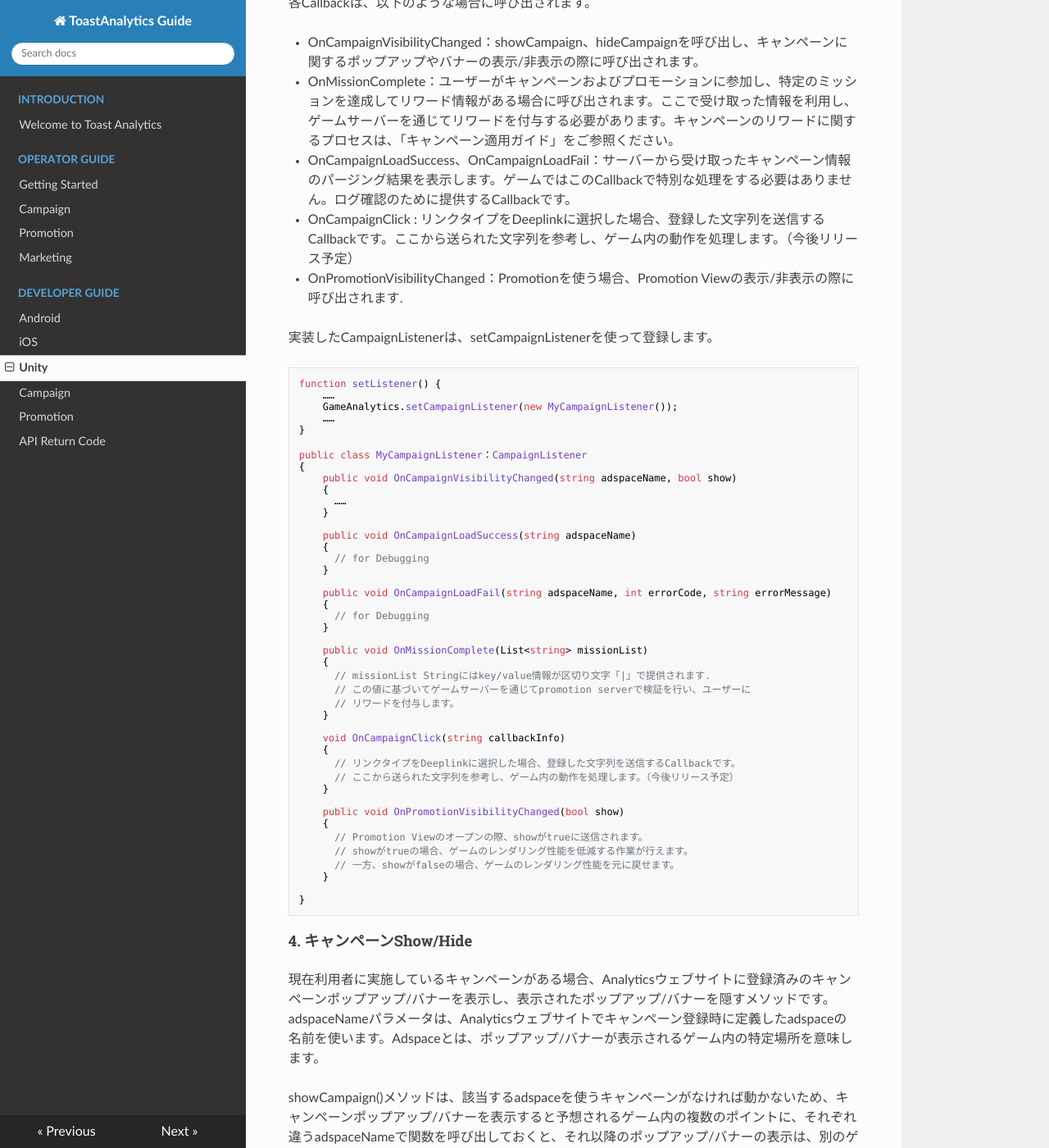
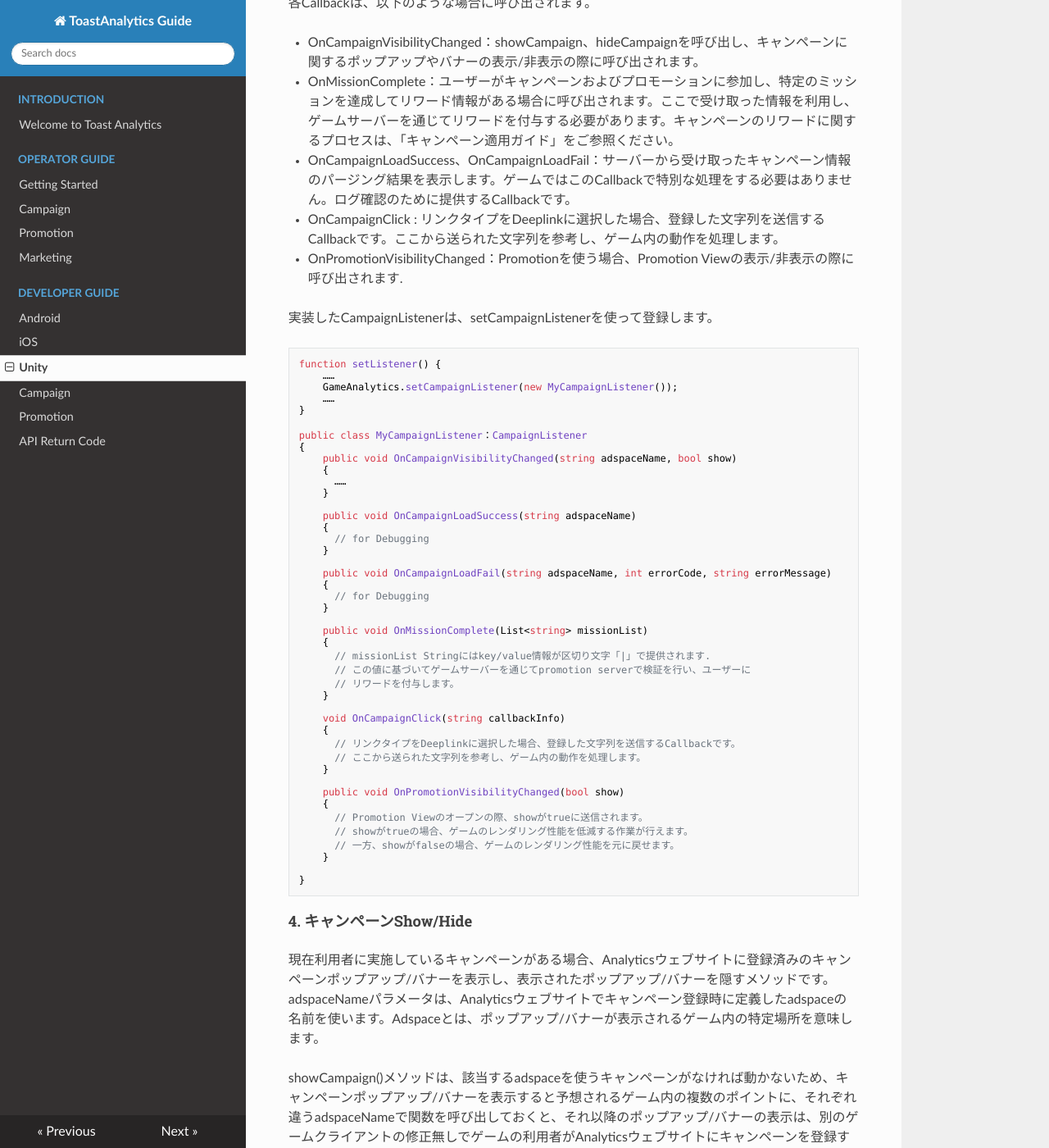
Before and after one commit to ToastAnalytics/ToastAnalytics_JA, an MkDocs documentation site: the page built from docs/Developer/6. Unity Developer Guide.md, in a window 1280 px wide and 1400 px high, scrolled down 9250 px. Shown: the whole window at 82% size. Built offline with MkDocs 1.6.1, drawn with Linux system fonts in a browser that asks for light colours; nearby versions of some CDN libraries; old or Windows-style settings are respelled for this version of MkDocs.

Commit message:
Update 6. Unity Developer Guide.md

```diff
--- a/docs/Developer/6. Unity Developer Guide.md
+++ b/docs/Developer/6. Unity Developer Guide.md
@@ -281,7 +281,7 @@ public interface CampaignListener {
 - OnCampaignVisibilityChanged：showCampaign、hideCampaignを呼び出し、キャンペーンに関するポップアップやバナーの表示/非表示の際に呼び出されます。
 - OnMissionComplete：ユーザーがキャンペーンおよびプロモーションに参加し、特定のミッションを達成してリワード情報がある場合に呼び出されます。ここで受け取った情報を利用し、ゲームサーバーを通じてリワードを付与する必要があります。キャンペーンのリワードに関するプロセスは、「キャンペーン適用ガイド」をご参照ください。
 - OnCampaignLoadSuccess、OnCampaignLoadFail：サーバーから受け取ったキャンペーン情報のパージング結果を表示します。ゲームではこのCallbackで特別な処理をする必要はありません。ログ確認のために提供するCallbackです。
-- OnCampaignClick : リンクタイプをDeeplinkに選択した場合、登録した文字列を送信するCallbackです。ここから送られた文字列を参考し、ゲーム内の動作を処理します。（今後リリース予定）
+- OnCampaignClick : リンクタイプをDeeplinkに選択した場合、登録した文字列を送信するCallbackです。ここから送られた文字列を参考し、ゲーム内の動作を処理します。
 - OnPromotionVisibilityChanged：Promotionを使う場合、Promotion Viewの表示/非表示の際に呼び出されます.
 
 実装したCampaignListenerは、setCampaignListenerを使って登録します。
@@ -319,7 +319,7 @@ public class MyCampaignListener：CampaignListener
     void OnCampaignClick(string callbackInfo)
     {
       // リンクタイプをDeeplinkに選択した場合、登録した文字列を送信するCallbackです。
-      // ここから送られた文字列を参考し、ゲーム内の動作を処理します。（今後リリース予定）
+      // ここから送られた文字列を参考し、ゲーム内の動作を処理します。
     }
 
     public void OnPromotionVisibilityChanged(bool show)
```
